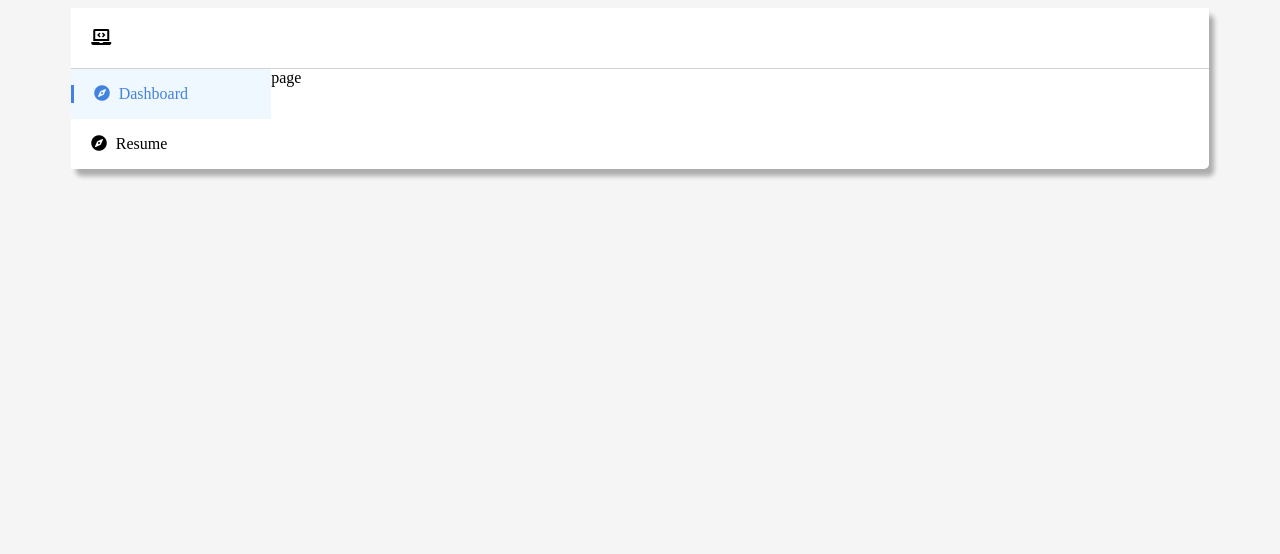
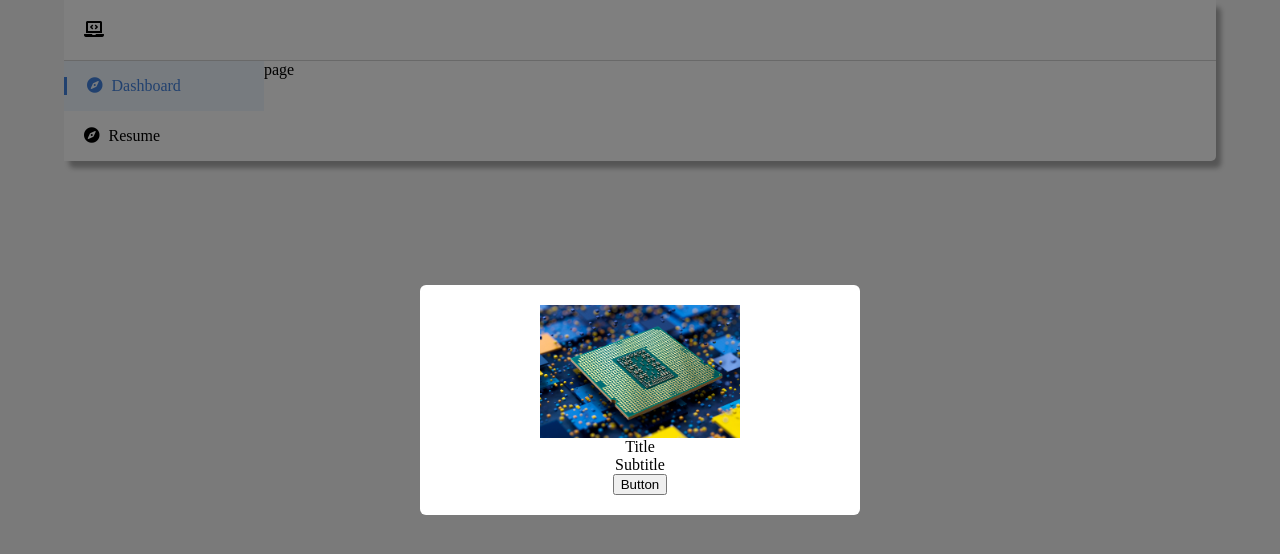
Before and after one commit to JaxonKnight28/dashboard, a plain HTML site: page index.html in a window 1280 px wide. Drawn offline with Linux system fonts and the light colour scheme.

Commit message:
added a modal to this page

```diff
--- a/index.html
+++ b/index.html
@@ -13,7 +13,15 @@
 </head>
 
 <body id="home">
+    <div class="modal">
+        <div class="modalBox">
+            <img src="./cpu2 2.jpg" alt="" width="200px">
+            <div class="title">Title</div>
+            <div class="subtitale">Subtitle</div>
+            <button>Button</button>
+        </div>
 
+    </div>
     <div class="container">
         <header>
             <div class="logo"><i class="fas fa-laptop-code"></i></div>
--- a/styles.css
+++ b/styles.css
@@ -4,6 +4,10 @@ p {
 
 body {
     background-color: whitesmoke;
+    margin: 0;
+    padding: 0;
+    height: auto;
+    width: 100%;
 }
 
 .container {
@@ -60,3 +64,26 @@ nav {
 .main {
     display: flex;
 }
+
+
+
+
+.modal {
+    background-color: rgba(0,0,0,0.5);
+    width: 100%;
+    height: 100%;
+    position: absolute;
+    display: flex;
+    justify-content: center;
+    align-items: center;
+}
+
+.modalBox {
+    background-color: #FFFFFF;
+    padding: 20px;
+    border-radius: 6px;
+    width: 400px;
+    display: flex;
+    align-items: center;
+    flex-direction: column;
+}
```
Also changed, not shown: cpu2 2.jpg (added).
